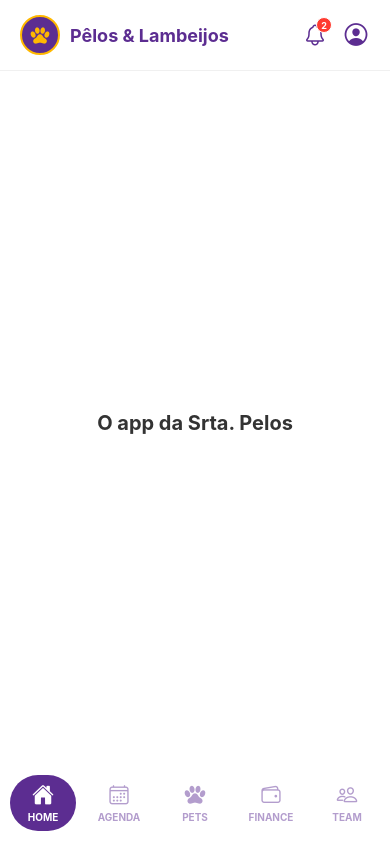
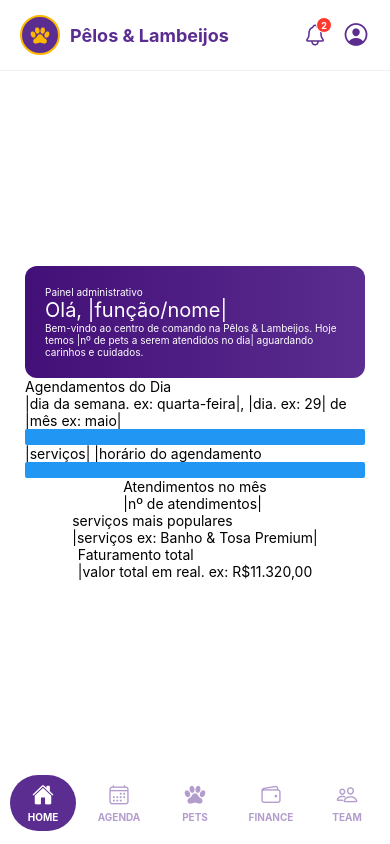
Before and after one commit to Workflow-FatecItaquera/Pets, a React Native app: screen /Home in a window 390 px wide. Built offline with nearby package versions, Linux system fonts and the light colour scheme.

Commit message:
iniciando a tela Home

```diff
--- a/front/src/screens/Home/index.js
+++ b/front/src/screens/Home/index.js
@@ -1,10 +1,48 @@
-import { View, Text } from 'react-native';
+import { View, Text, Button } from 'react-native';
 import style from './style';
+import { LinearGradient } from 'expo-linear-gradient';
 
-export default function Home(){
-    return(
+export default function Home() {
+    return (
         <View style={style.container}>
-            <Text style={style.title}>O app da Srta. Pelos</Text>
+            <LinearGradient
+                colors={['#430F78', '#5B2D90']}
+                start={{ x: 0, y: 0 }}
+                end={{ x: 1, y: 0 }}
+                style={style.boardadmin}
+            >
+                <Text style={style.type}>Painel administrativo</Text>
+                <Text style={style.name}>Olá, |função/nome|</Text>
+                <Text style={style.text}>Bem-vindo ao centro de comando na Pêlos & Lambeijos. Hoje temos |nº de pets a serem atendidos no dia| aguardando carinhos e cuidados. </Text>
+            </LinearGradient>
+
+
+            <View style={style.appointments}>
+                <Text>Agendamentos do Dia</Text>
+                <Text>|dia da semana. ex: quarta-feira|, |dia. ex: 29| de |mês ex: maio|</Text>
+                <Button>Novo agendamento</Button>
+
+                {/* iteração de arrays com agendamentos do dia */}
+                <View style={style.appointment}>
+                    <Text>|serviços| |horário do agendamento</Text>
+                    <Button>|status do agendamento|</Button>
+                </View>
+                {/* final */}
+            </View>
+
+            <View style={style.appointmentmonths}>
+                <Text>Atendimentos no mês</Text>
+                <Text>|nº de atendimentos|</Text>
+            </View>
+            <View style={style.popularservices}>
+                <Text>serviços mais populares</Text>
+                <Text>|serviços ex: Banho & Tosa Premium|</Text>
+            </View>
+            <View style={style.totalinvoiceds}>
+                <Text>Faturamento total</Text>
+                <Text>|valor total em real. ex: R$11.320,00</Text>
+            </View>
+
         </View>
     )
 }
--- a/front/src/screens/Home/style.js
+++ b/front/src/screens/Home/style.js
@@ -6,11 +6,28 @@ export default StyleSheet.create({
         flex: 1,
         justifyContent: 'center',
         alignItems: 'center',
-        backgroundColor: COLORS.background
+        backgroundColor: COLORS.background,
+        padding: 25,
     },
     title: {
         fontSize: SIZES.fontTitle,
         fontWeight: 'bold',
         color: COLORS.text
-    }
+    },
+    boardadmin:{
+        padding: 20,
+        borderRadius: 12,
+    },
+    type:{
+        color: COLORS.white,
+        fontSize: SIZES.fontLabel
+    },
+    name:{
+        color: COLORS.white,
+        fontSize: SIZES.fontTitle,
+    },
+    text:{
+        color: COLORS.white,
+        fontSize: SIZES.fontLabel
+    },
 })
--- a/package.json
+++ b/package.json
@@ -10,12 +10,15 @@
   },
   "dependencies": {
     "@expo/metro-runtime": "~55.0.10",
+    "@expo/vector-icons": "^15.0.3",
     "@react-navigation/bottom-tabs": "^7.15.9",
     "@react-navigation/native": "^7.2.2",
     "@react-navigation/native-stack": "^7.14.12",
+    "babel-preset-expo": "~55.0.8",
     "bcryptjs": "^3.0.3",
     "dotenv": "^17.4.2",
     "expo": "^55.0.17",
+    "expo-linear-gradient": "~55.0.14",
     "expo-status-bar": "~55.0.5",
     "express": "^5.2.1",
     "mongodb": "^7.1.0",
```
Also changed, not shown: 1 other file (tests, documents, lock files or other folders).
